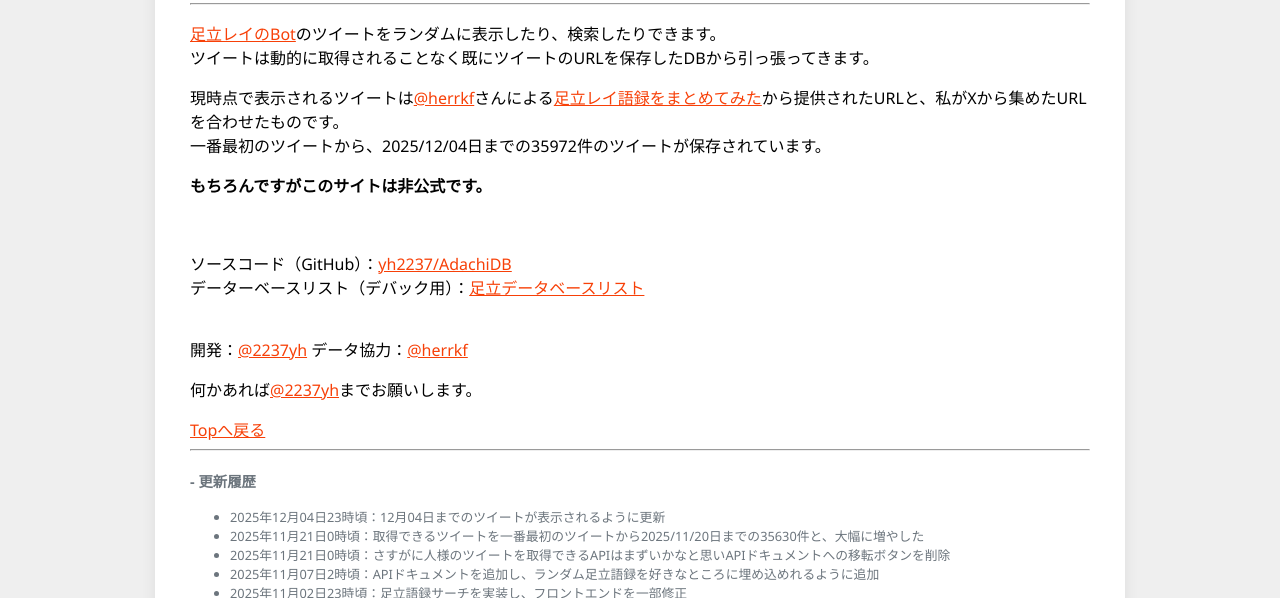
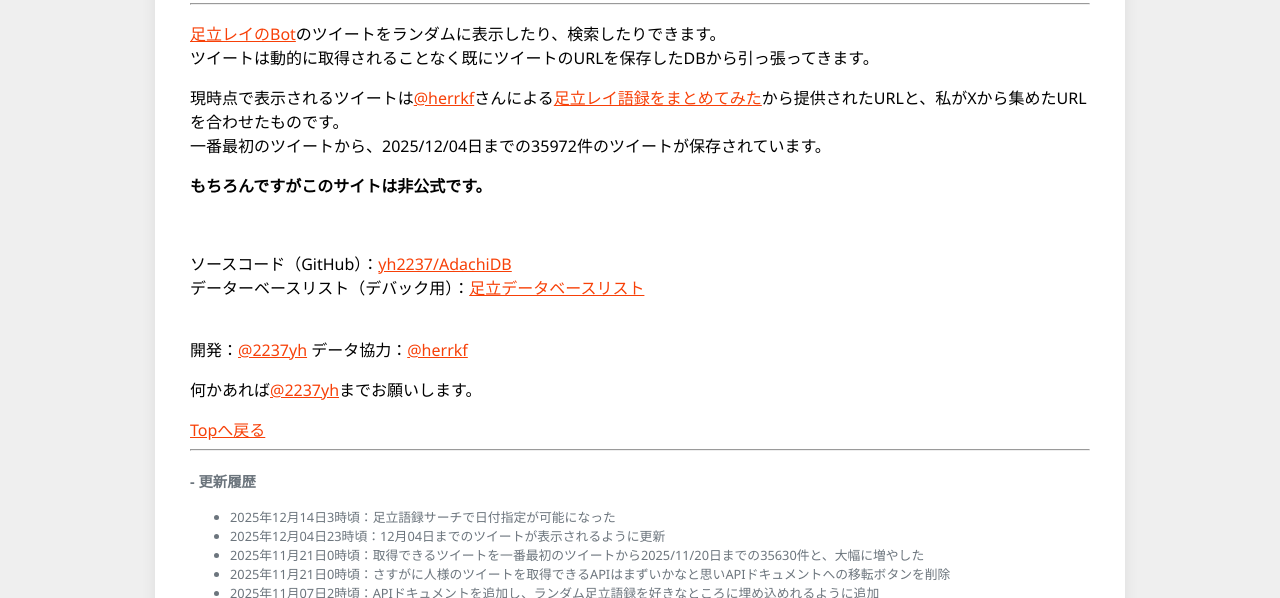
Before and after one commit to yh2237/AdachiDB, a website: page frontend/about.html in a window 1280 px wide. Shown: the part 202-800 px from the top of the page. Drawn offline with Linux system fonts and the light colour scheme.

Commit message:
更新履歴追加

```diff
--- a/frontend/about.html
+++ b/frontend/about.html
@@ -102,6 +102,7 @@
             <p class="UpdateHistory">
                 <b>- 更新履歴</b>
                 <ul class="UpdateHistoryLINE">
+                    <li>2025年12月14日3時頃：足立語録サーチで日付指定が可能になった</li>
                     <li>2025年12月04日23時頃：12月04日までのツイートが表示されるように更新</li>
                     <li>2025年11月21日0時頃：取得できるツイートを一番最初のツイートから2025/11/20日までの35630件と、大幅に増やした</li>
                     <li>2025年11月21日0時頃：さすがに人様のツイートを取得できるAPIはまずいかなと思いAPIドキュメントへの移転ボタンを削除</li>
```
